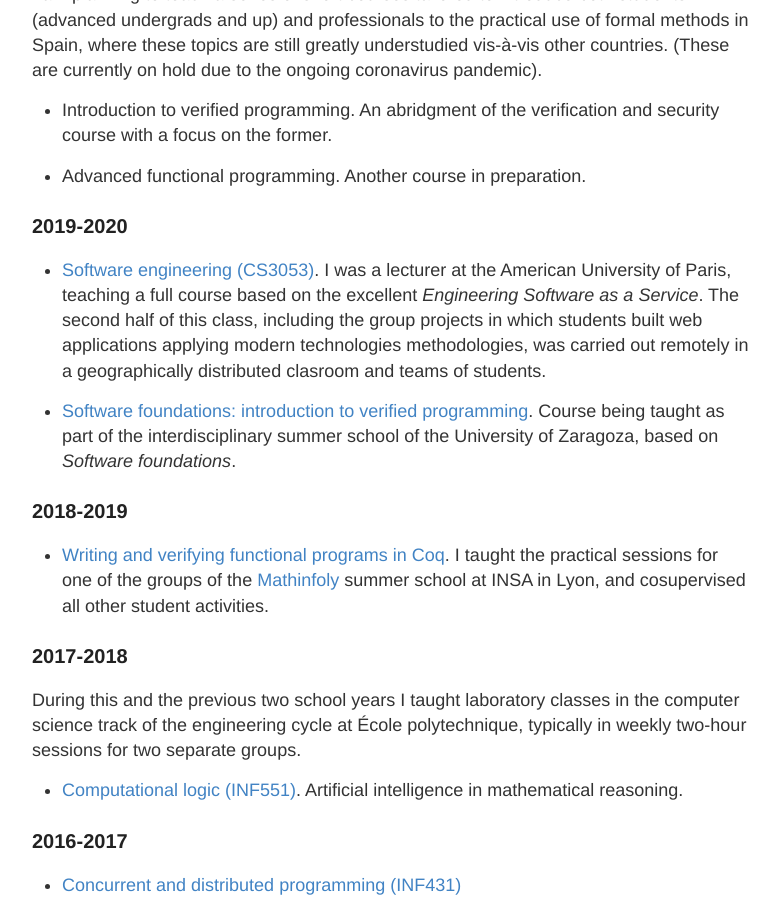
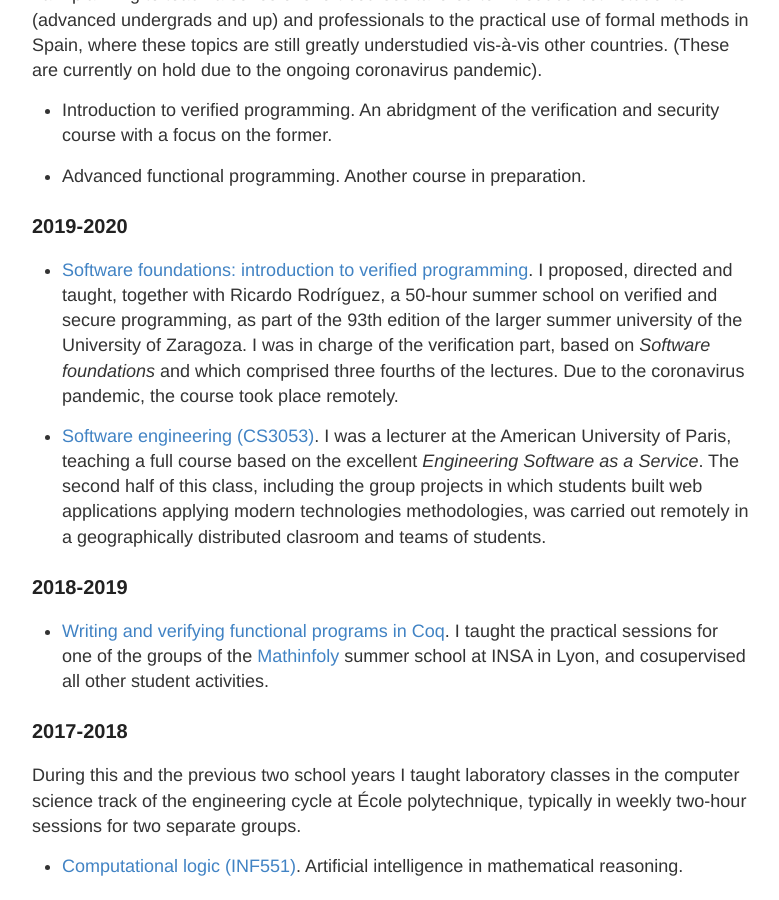
Before and after one commit to robblanco/robblanco.github.io, a Jekyll site: the page built from teaching.md, in a window 1280 px wide and 900 px high, scrolled down 596 px. Shown: the whole window, without its empty margins (248-1027 px from the left). Built offline with Jekyll 4.4.1, drawn with Linux system fonts in a browser that asks for light colours.

Commit message:
Course summary

```diff
--- a/teaching.md
+++ b/teaching.md
@@ -35,16 +35,20 @@ coronavirus pandemic).
 
 ### 2019-2020
 
+* [Software foundations: introduction to verified programming](/teaching/unizar2020/).
+  I proposed, directed and taught, together with Ricardo Rodríguez, a 50-hour
+  summer school on verified and secure programming, as part of the 93th edition
+  of the larger summer university of the University of Zaragoza. I was in
+  charge of the verification part, based on *Software foundations* and which
+  comprised three fourths of the lectures. Due to the coronavirus pandemic, the
+  course took place remotely.
+
 * [Software engineering (CS3053)](https://catalog.aup.edu/course/cs3053/spring-2020).
   I was a lecturer at the American University of Paris, teaching a
   full course based on the excellent *Engineering Software as a Service*. The
   second half of this class, including the group projects in which students
   built web applications applying modern technologies methodologies, was carried
   out remotely in a geographically distributed clasroom and teams of students.
-
-* [Software foundations: introduction to verified programming](/teaching/unizar2020/).
-  Course being taught as part of the interdisciplinary summer school of
-  the University of Zaragoza, based on *Software foundations*.
 
 ### 2018-2019
 
```
